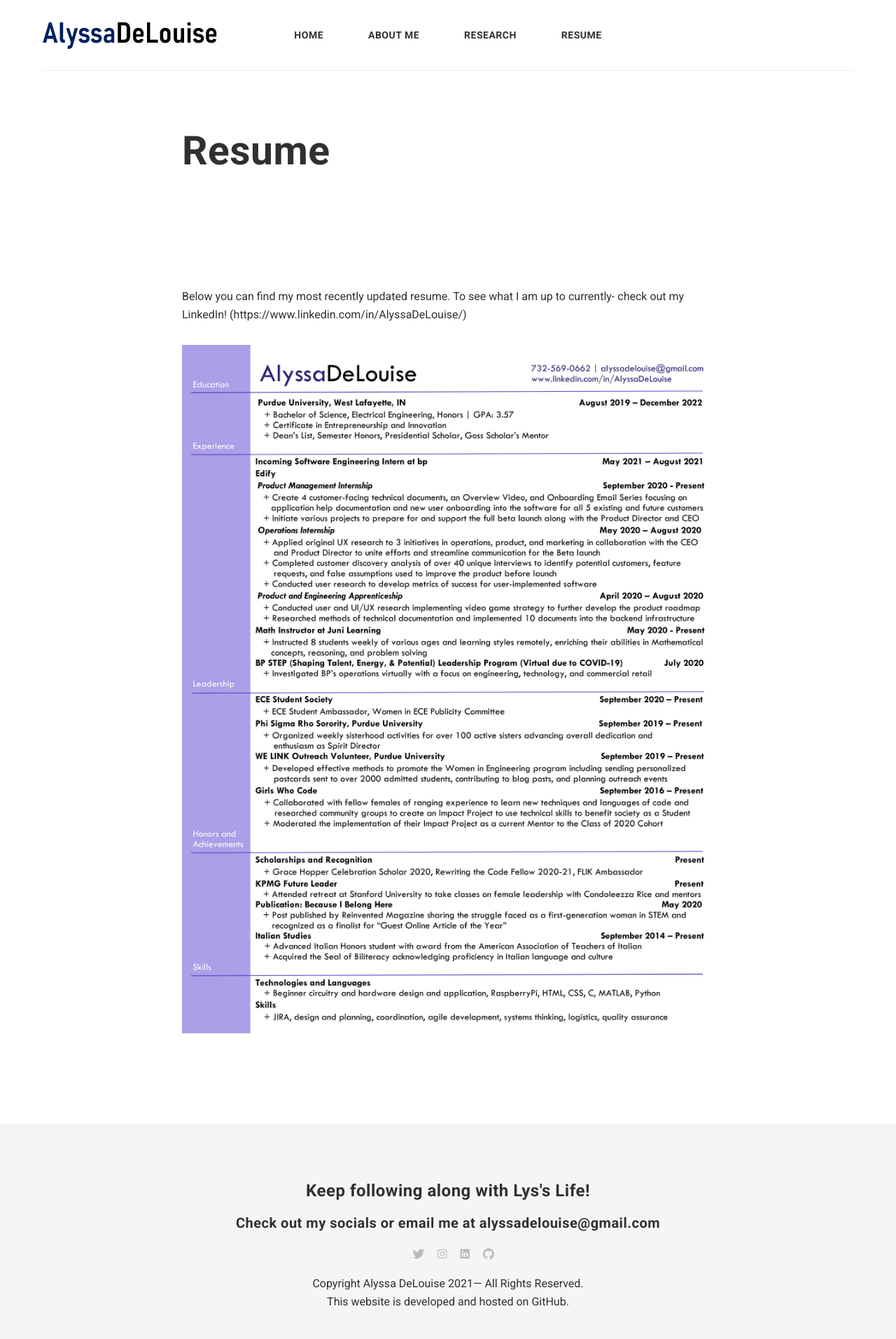
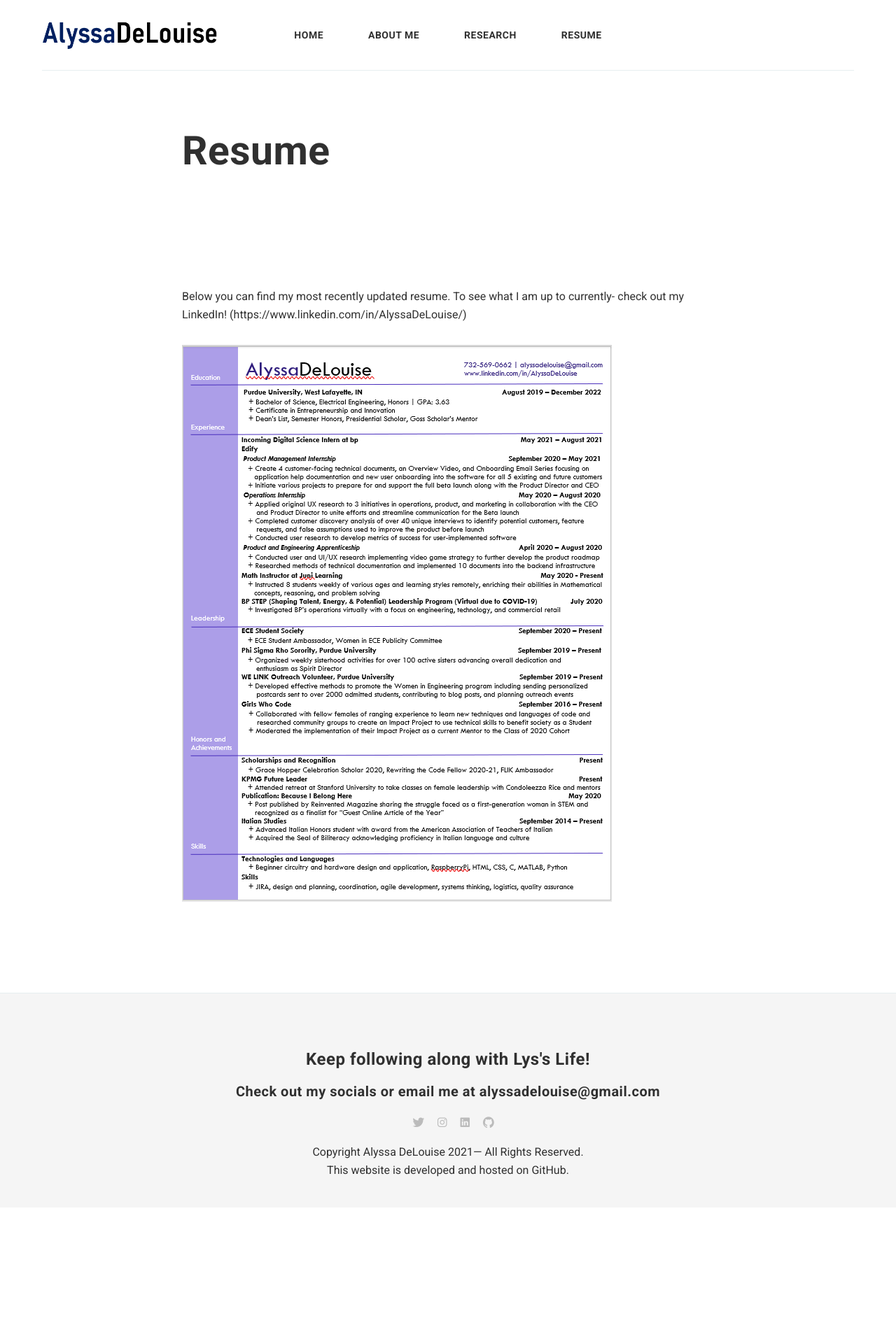
Before and after one commit to alyssadelouise/home, a Jekyll site: the page built from _pages/resume.md, in a window 1280 px wide. Shown: the whole page at 70% size. Built offline with Jekyll 4.4.1, drawn with Linux system fonts in a browser that asks for light colours; nearby versions of some CDN libraries; comment, search, counter and statistics services are not loaded; after the commit the page ends 1726 px from its top, so only the background shows below that.

Commit message:
Update resume.md

```diff
--- a/_pages/resume.md
+++ b/_pages/resume.md
@@ -4,4 +4,4 @@ title: Resume
 permalink: /resume/
 ---
 Below you can find my most recently updated resume. To see what I am up to currently- check out my LinkedIn! (https://www.linkedin.com/in/AlyssaDeLouise/)
-<img src="{{ site.baseurl }}/images/picresume.jpg" alt="{{ 'Resume' }}">
+<img src="{{ site.baseurl }}/images/picresume.png" alt="{{ 'Resume' }}">
```
